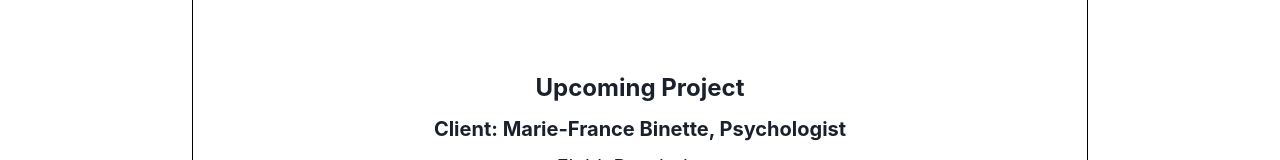
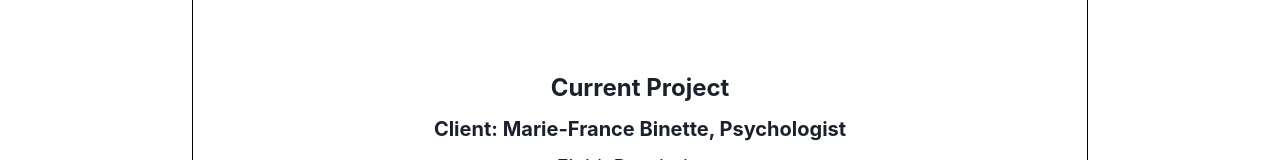
Before and after one commit to uanandu/anandu-portfolio, a Next.js app: page /projects in a window 1280 px wide. Both pictures are taken after a click on the button "Current Projects". Shown: the part 283-443 px from the top of the page. Built offline with nearby package versions, Linux system fonts and the light colour scheme.

Commit message:
some changes made

```diff
--- a/components/CurrentProjects.js
+++ b/components/CurrentProjects.js
@@ -13,7 +13,7 @@ const CurrentProjects = ({ isDark }) => {
     <>
        <VStack>
                 <Text fontSize="2xl" fontWeight="bold">
-                    Upcoming Project
+                    Current Project
                 </Text>
                 <Text fontSize="xl" fontWeight="bold">
                     Client: Marie-France Binette, Psychologist
```
